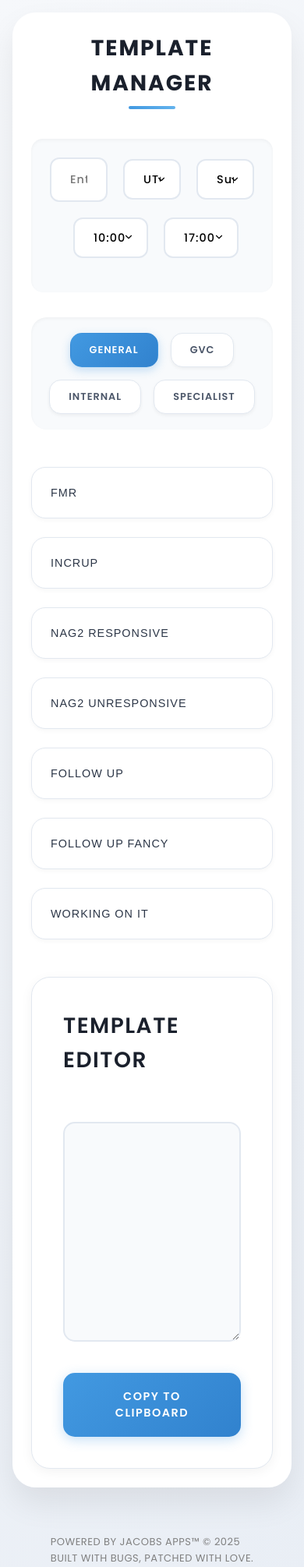
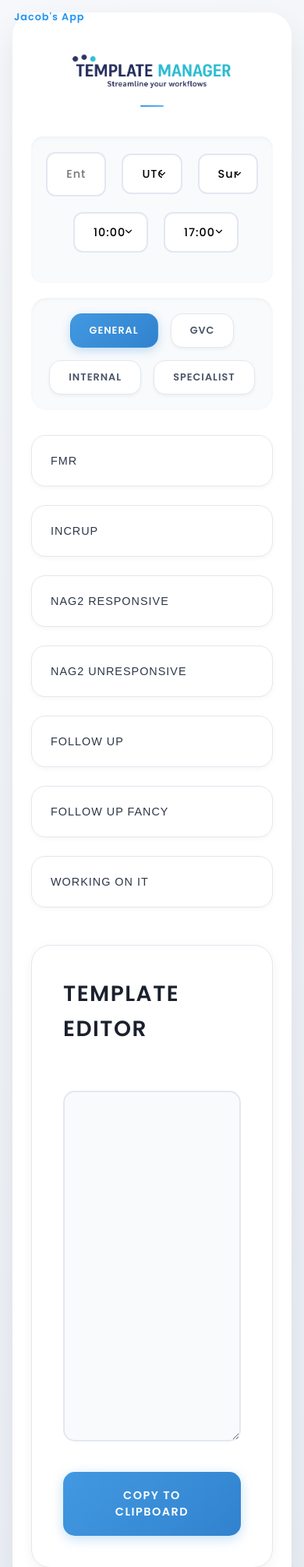
Before and after one commit to JacobA-kline/template-manager, a Flask app: page / in a window 390 px wide. Shown: the top 2010 px of the page at 78% size. Run offline with Flask 3, Linux system fonts and the light colour scheme.

Commit message:
Created a new app header

```diff
--- a/static/style.css
+++ b/static/style.css
@@ -19,7 +19,7 @@ body {
     max-width: 1200px;
     margin: 0 auto;
     background: rgba(255, 255, 255, 0.98);
-    padding: 2.5rem;
+    padding: 1rem;
     border-radius: 30px;
     box-shadow: 0 20px 40px rgba(0, 0, 0, 0.08);
 }
@@ -46,16 +46,100 @@ h1::after {
     border-radius: 2px;
 }
 
+.header-flex {
+    display: flex;
+    flex-direction: column;
+    align-items: center;
+    justify-content: flex-start;
+    position: relative;
+    margin-bottom: 0;
+    padding-top: 0.2rem;
+    padding-bottom: 2rem;
+}
+
+.header-center {
+    display: flex;
+    flex-direction: column;
+    align-items: center;
+    width: 100%;
+}
+
+.jacobs-app {
+    position: fixed;
+    top: 12px;
+    left: 18px;
+    font-size: 1.1rem;
+    color: #2196f3;
+    font-weight: 600;
+    letter-spacing: 1px;
+    margin: 0;
+    text-transform: none;
+    z-index: 1000;
+    min-width: unset;
+    text-align: left;
+    background: none;
+    pointer-events: none;
+}
+
+.header-logo {
+    max-width: 700px;
+    width: 100%;
+    height: auto;
+    display: block;
+    margin: 0 auto;
+    position: relative;
+    z-index: 1;
+}
+
+.header-logo-line {
+    display: block;
+    width: 80px;
+    height: 5px;
+    background: linear-gradient(90deg, #4299e1, #63b3ed);
+    border-radius: 2px;
+    margin: 2px auto 0 auto;
+    position: relative;
+    z-index: 2;
+}
+
+@media (max-width: 900px) {
+    .header-logo {
+        max-width: 400px;
+    }
+    .header-logo-line {
+        width: 50px;
+        height: 3px;
+    }
+}
+@media (max-width: 600px) {
+    .header-logo {
+        max-width: 220px;
+    }
+    .header-flex {
+        padding-top: 1.2rem;
+        padding-bottom: 1.2rem;
+    }
+    .jacobs-app {
+        font-size: 0.8rem;
+        min-width: 80px;
+    }
+    .header-logo-line {
+        width: 30px;
+        height: 2px;
+        margin: 10px auto 0 auto;
+    }
+}
+
 .agent-info {
-    margin-bottom: 2rem;
-    padding: 1.5rem;
+    margin-bottom: 1.2rem;
+    margin-top: 1.2rem;
+    padding: 1.2rem;
     background: #f8fafc;
     border-radius: 15px;
     box-shadow: inset 0 2px 4px rgba(0, 0, 0, 0.04);
     align-items: center;
     justify-content: center;
-    display: flex
-;
+    display: flex;
     flex-direction: column;
 }
 
@@ -170,7 +254,8 @@ h1::after {
 .tabs {
     display: flex;
     gap: 1rem;
-    margin-bottom: 3rem;
+    margin-bottom: 2rem;
+    margin-top: 0.2rem;
     background: #f8fafc;
     padding: 1.25rem;
     border-radius: 20px;
--- a/templates/index.html
+++ b/templates/index.html
@@ -9,8 +9,14 @@
     <link rel="stylesheet" href="{{ url_for('static', filename='style.css') }}">
 </head>
 <body>
+    <span class="jacobs-app">Jacob's App</span>
     <div class="container">
-        <h1>Template Manager</h1>
+        <div class="header-flex">
+            <div class="header-center">
+                <img src="{{ url_for('static', filename='Images/template_manager_header.png') }}" alt="Template Manager Logo" class="header-logo">
+                <div class="header-logo-line"></div>
+            </div>
+        </div>
 
         <div class="agent-info">
             <div class="input-group">
@@ -117,7 +123,7 @@
             <h2>Template Editor</h2>
             <div class="template-tools">
             </div>
-            <textarea id="template-content" rows="10" cols="50"></textarea>
+            <textarea id="template-content" rows="10" cols="50" style="height: 450px;"></textarea>
             <div class="editor-buttons">
                 <button id="copy-template">Copy to Clipboard</button>
             </div>
```
Also changed, not shown: static/Images/template_manager_header.png (added), static/Images/template_manager_logo.png (added), 1 other file.
